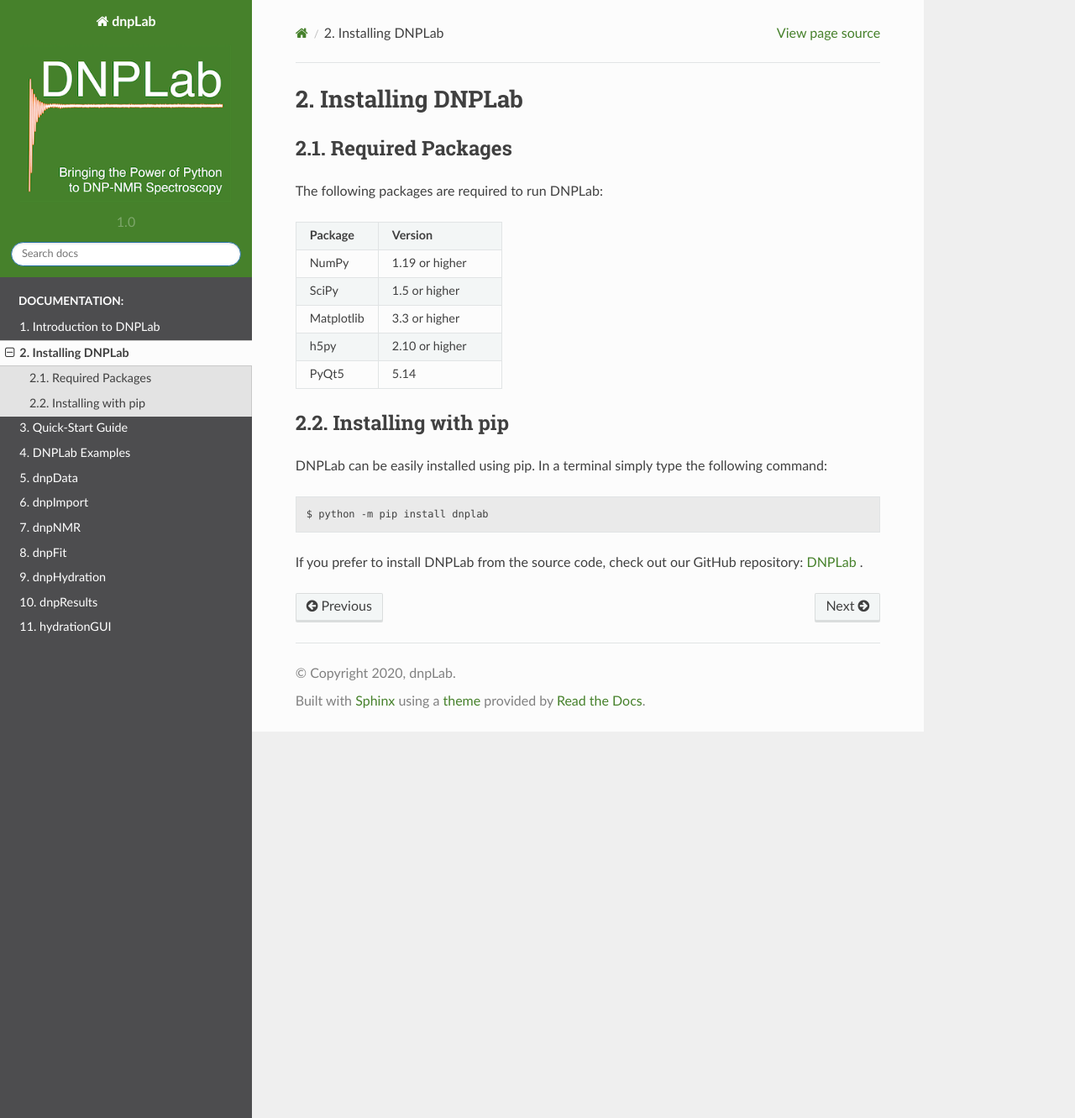
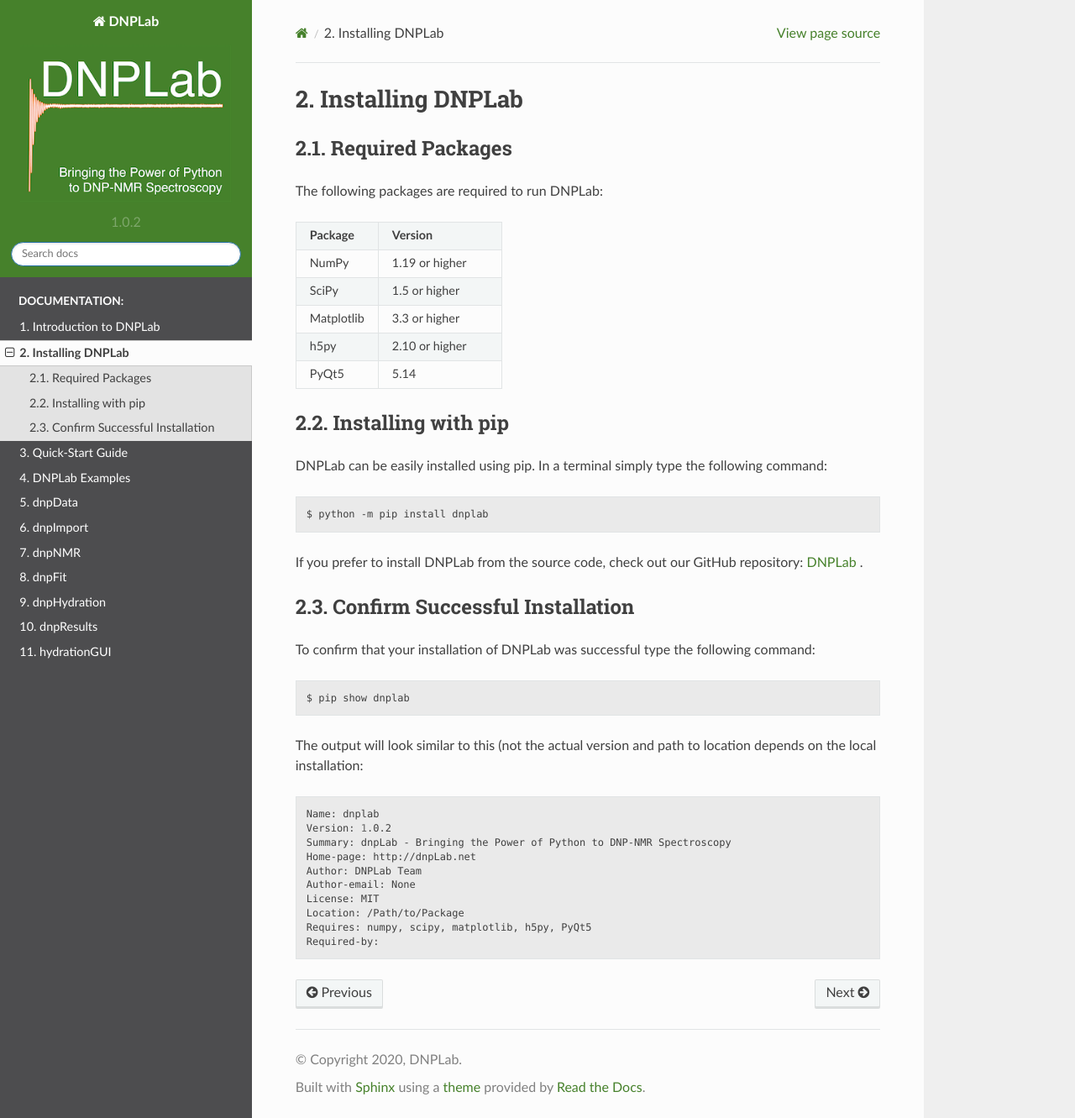
Before and after one commit to DNPLab/DNPLab, a Sphinx documentation site: the page built from docs/source/install.rst, in a window 1280 px wide and 1331 px high. Shown: the whole window at 84% size. Built offline with Sphinx 7.4.7 and the Read the Docs theme 2.0.0, drawn with Linux system fonts in a browser that asks for light colours.

Commit message:
Updated Documentation

```diff
--- a/docs/source/conf.py
+++ b/docs/source/conf.py
@@ -22,18 +22,18 @@
 
 # -- Project information -----------------------------------------------------
 
-project = u'dnpLab'
-copyright = u'2020, dnpLab'
-author = u'dnpLab Team'
+project = u'DNPLab'
+copyright = u'2020, DNPLab'
+author = u'DNPLab Team'
 
 from datetime import datetime
 
 date = datetime.now().strftime(u'%m/%d/%Y, %H:%M:%S')
 
 # The short X.Y version
-version = u'1.0'
+version = u'1.0.2'
 # The full version, including alpha/beta/rc tags
-release = u'1.0.0'
+release = u'1.0.2'
 
 print(u'Build Time: ' + date)
 print(u'Version: ' + version)
@@ -43,7 +43,7 @@
 
 rst_epilog_list = [
         ('date',date),
-        ('author','The dnpLab Team'),
+        ('author','The DNPLab Team'),
         ]
 
 def make_rst_epilog(rst_epilog_list):
@@ -175,7 +175,7 @@
 # (source start file, target name, title,
 #  author, documentclass [howto, manual, or own class]).
 latex_documents = [
-    (master_doc, 'dnpLab.tex', u'dnpLab Documentation',
+    (master_doc, 'dnpLab.tex', u'DNPLab Documentation',
      u'Timothy Keller', 'manual'),
 ]
 
@@ -185,7 +185,7 @@
 # One entry per manual page. List of tuples
 # (source start file, name, description, authors, manual section).
 man_pages = [
-    (master_doc, 'dnplab', u'dnpLab Documentation',
+    (master_doc, 'DNPlab', u'DNPLab Documentation',
      [author], 1)
 ]
 
@@ -196,8 +196,8 @@
 # (source start file, target name, title, author,
 #  dir menu entry, description, category)
 texinfo_documents = [
-    (master_doc, 'dnpLab', u'dnpLab Documentation',
-     author, 'dnpLab', 'One line description of project.',
+    (master_doc, 'DNPLab', u'DNPLab Documentation',
+     author, 'DNPLab', 'Bringing the Power of Python to DNP-NMR Spectroscopy',
      'Miscellaneous'),
 ]
 
--- a/docs/source/index.rst
+++ b/docs/source/index.rst
@@ -28,11 +28,11 @@
 
 .. |dnpLabGitLink| raw:: html
 
-   <a href="https://github.com/DNPLab/dnpLab" target="_blank"> dnpLab on Git Lab</a>
+   <a href="https://github.com/DNPLab/dnpLab" target="_blank"> DNPLab on Git Lab</a>
 
 .. |dnpLabGitIssueTrackerLink| raw:: html
 
-   <a href="https://github.com/DNPLab/dnpLab/issues" target="_blank"> dnpLab Git Issue Tracker</a>
+   <a href="https://github.com/DNPLab/dnpLab/issues" target="_blank"> DNPLab Git Issue Tracker</a>
 
 
 =================
--- a/docs/source/install.rst
+++ b/docs/source/install.rst
@@ -40,3 +40,26 @@
 
 
 If you prefer to install DNPLab from the source code, check out our GitHub repository: |dnpLabGitLink|.
+
+Confirm Successful Installation
+===============================
+To confirm that your installation of DNPLab was successful type the following command:
+
+.. code-block:: bash
+
+    $ pip show dnplab
+
+The output will look similar to this (not the actual version and path to location depends on the local installation:
+
+.. code-block:: bash
+
+    Name: dnplab
+    Version: 1.0.2
+    Summary: dnpLab - Bringing the Power of Python to DNP-NMR Spectroscopy
+    Home-page: http://dnpLab.net
+    Author: DNPLab Team
+    Author-email: None
+    License: MIT
+    Location: /Path/to/Package
+    Requires: numpy, scipy, matplotlib, h5py, PyQt5
+    Required-by:
--- a/docs/source/quick-start.rst
+++ b/docs/source/quick-start.rst
@@ -38,6 +38,3 @@
    workspace = dnp.dnpNMR.window(workspace, {})
    # Apply Fourier Transform to direct dimension by default (t2)
    workspace = dnp.dnpNMR.fourier_transform(workspace, {})
-
-Example Script
-==============
--- a/setup.py
+++ b/setup.py
@@ -13,10 +13,10 @@
         packages = setuptools.find_packages(),
         version = __version__,
         license = 'MIT',
-        description = 'dnpLab - Bringing the Power of Python to DNP-NMR Spectroscopy',
+        description = 'DNPLab - Bringing the Power of Python to DNP-NMR Spectroscopy',
         long_description=long_description,
         long_description_content_type='text/markdown',
-        author = 'dnpLab Team',
+        author = 'DNPLab Team',
         url = 'http://dnpLab.net',
         download_url = '',
         project_urls={
```
Also changed, not shown: 2 other files.
